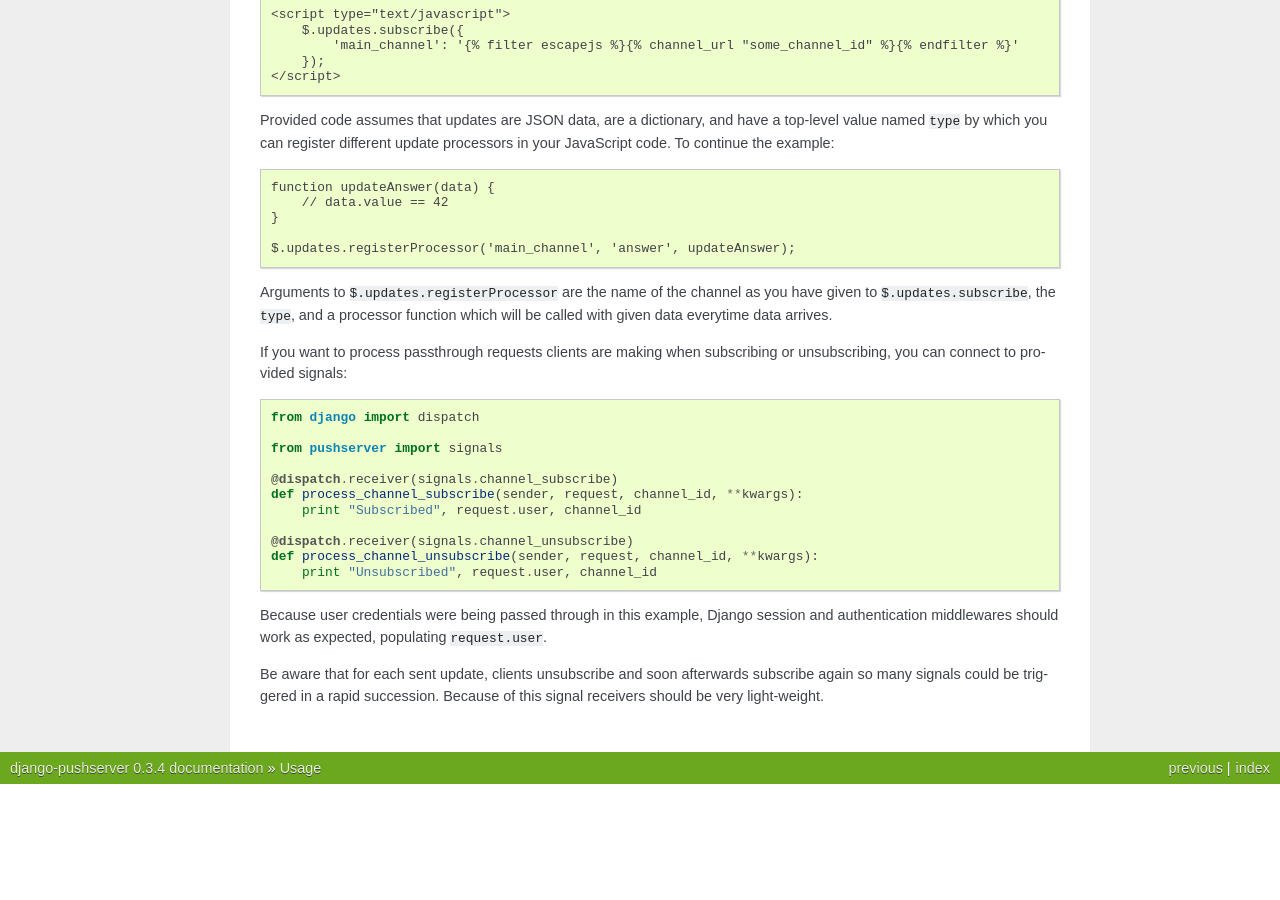
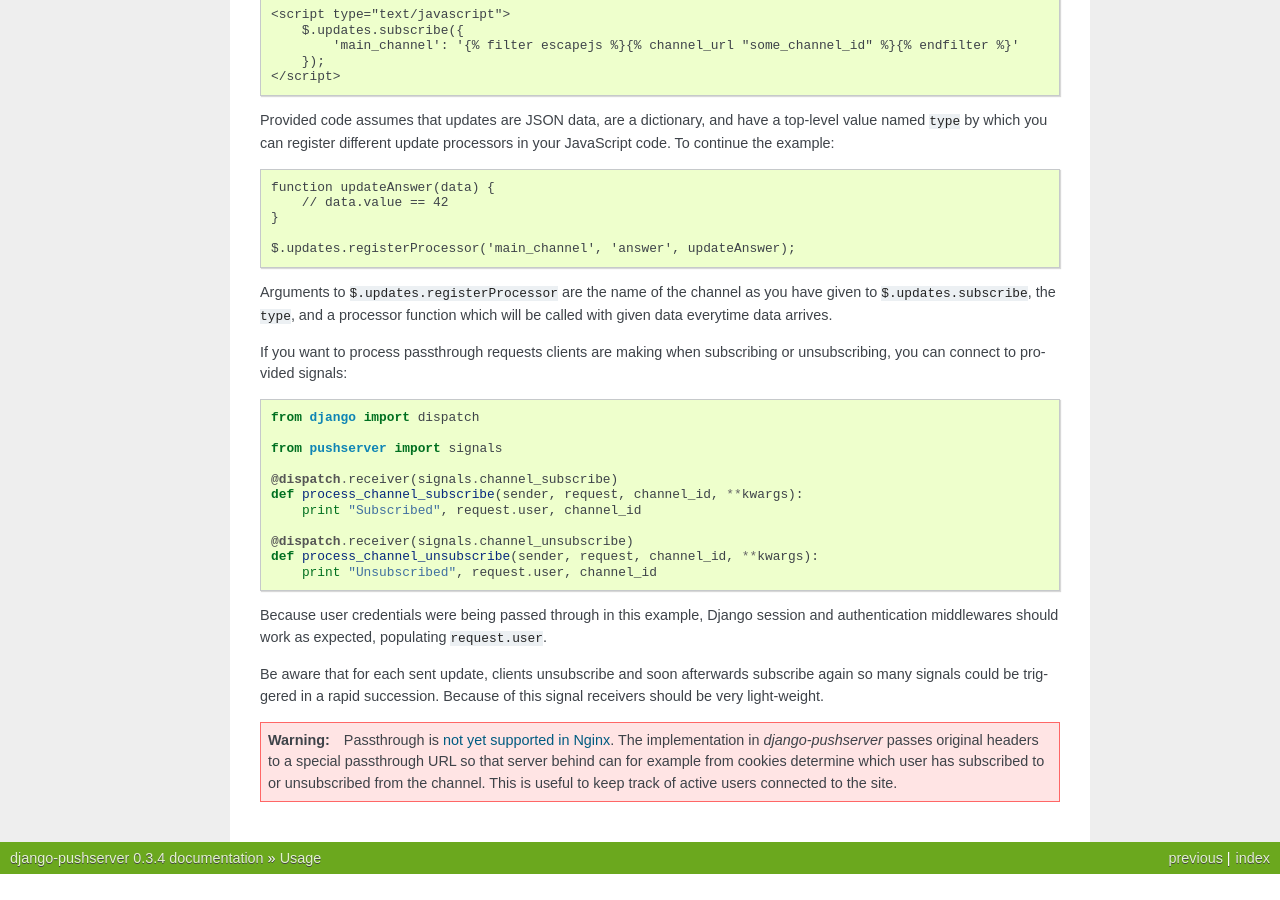
Before and after one commit to mitar/django-pushserver, a Sphinx documentation site: the page built from docs/usage.rst, in a window 1280 px wide and 900 px high, scrolled down 778 px. Built offline with Sphinx 7.4.7, drawn with Linux system fonts in a browser that asks for light colours; before the commit the page ends 1588 px from its top, so only the background shows below that.

Commit message:
Added a warning about non supported passthrough.

```diff
--- a/docs/usage.rst
+++ b/docs/usage.rst
@@ -84,3 +84,12 @@ session and authentication middlewares should work as expected, populating
 Be aware that for each sent update, clients unsubscribe and soon afterwards
 subscribe again so many signals could be triggered in a rapid succession.
 Because of this signal receivers should be very light-weight.
+
+.. warning::
+
+    Passthrough is `not yet supported in Nginx`_. The implementation in `django-pushserver`
+    passes original headers to a special passthrough URL so that server behind can for
+    example from cookies determine which user has subscribed to or unsubscribed from
+    the channel. This is useful to keep track of active users connected to the site.
+
+.. _not yet supported in Nginx: https://github.com/slact/nginx_http_push_module/issues/80
```
